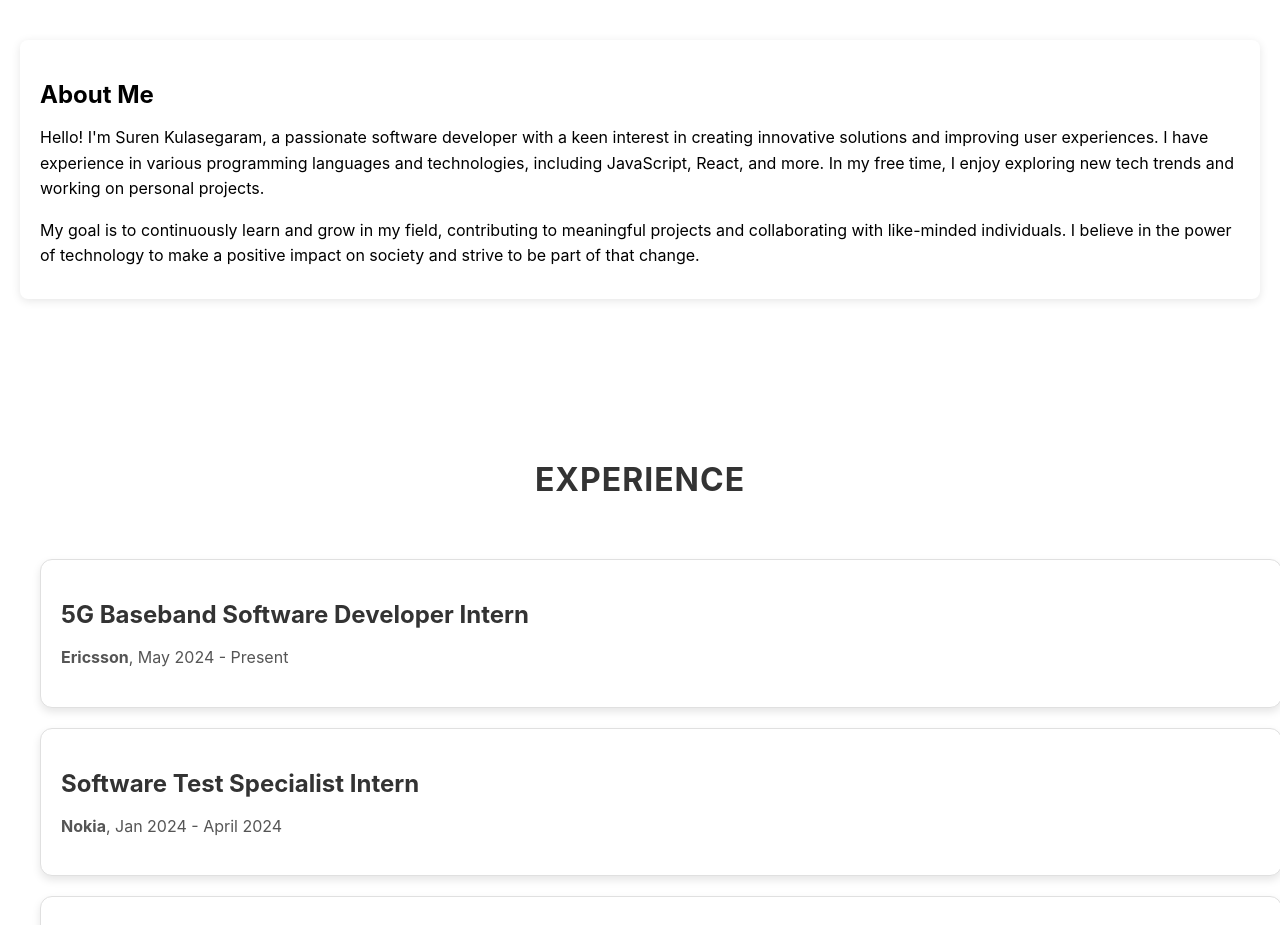
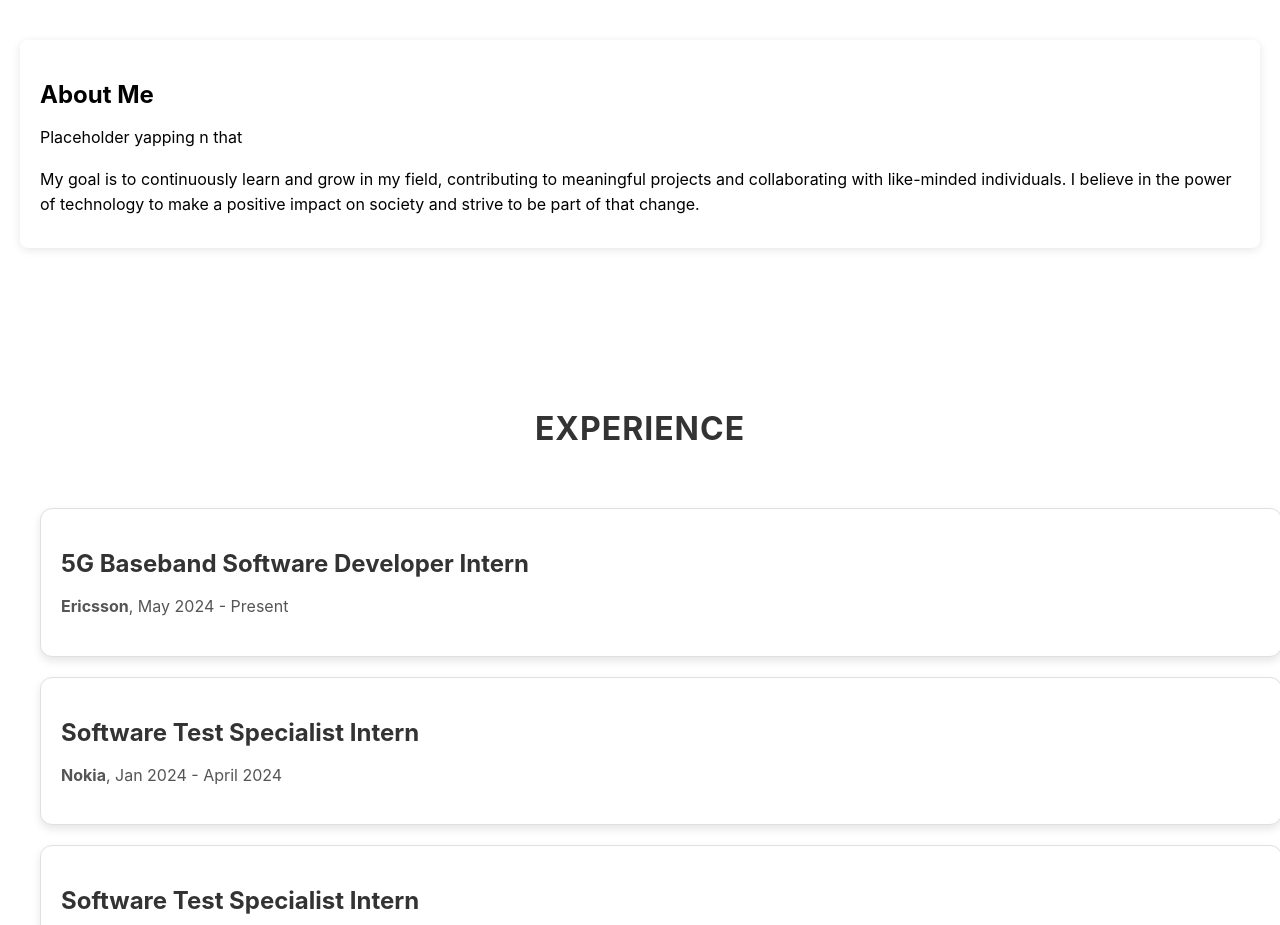
Before and after one commit to suren2003/personal-website, a React (Create React App) app: page / in a window 1280 px wide. Shown: the part 920-1845 px from the top of the page. Built offline with nearby package versions, Linux system fonts and the light colour scheme.

Commit message:
quick adjust

```diff
--- a/src/About.js
+++ b/src/About.js
@@ -6,9 +6,7 @@ const About = () => {
     <div className="about-container">
       <h2>About Me</h2>
       <p>
-        Hello! I'm Suren Kulasegaram, a passionate software developer with a keen interest in creating innovative solutions
-        and improving user experiences. I have experience in various programming languages and technologies, including
-        JavaScript, React, and more. In my free time, I enjoy exploring new tech trends and working on personal projects.
+        Placeholder yapping n that
       </p>
       <p>
         My goal is to continuously learn and grow in my field, contributing to meaningful projects and collaborating with
```
